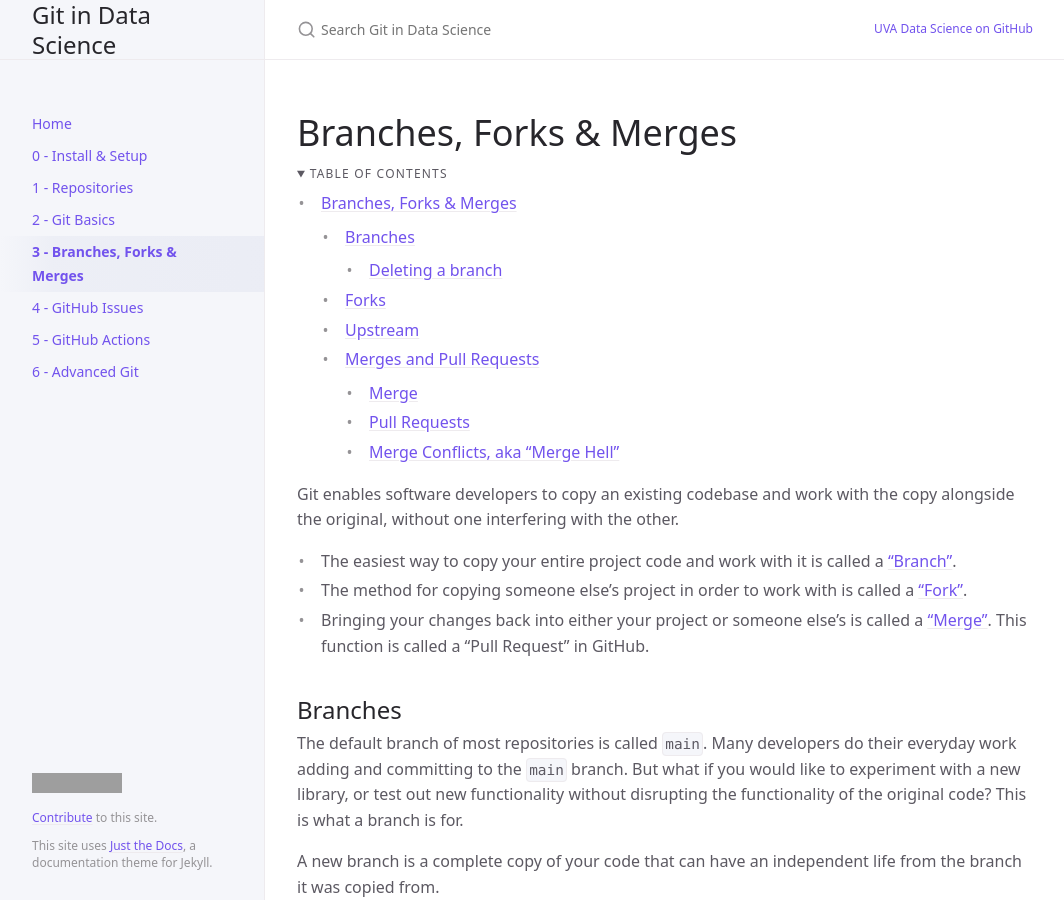
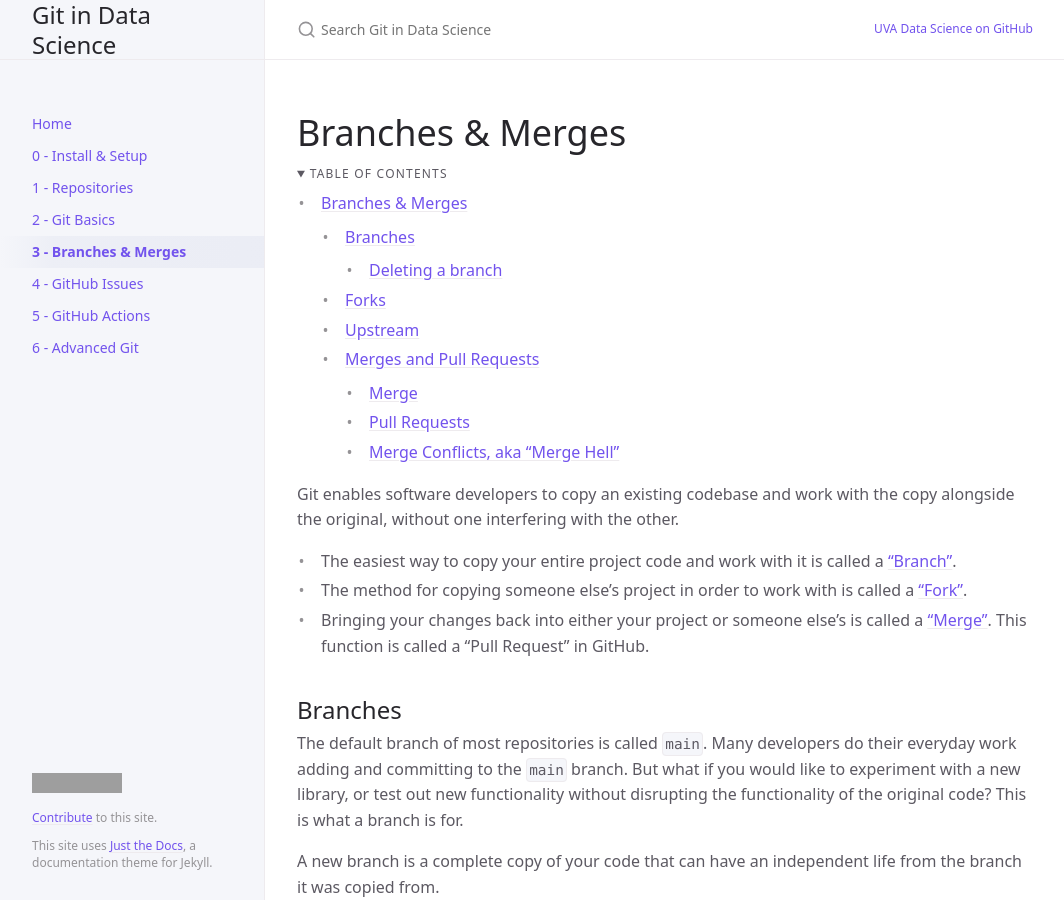
Before and after one commit to UVADS/git-basics, a Jekyll site: the page built from docs/forks-branches.md, in a window 1280 px wide and 900 px high. Shown: the whole window, without its empty margins (107-1171 px from the left). Built offline with Jekyll 4.4.1, drawn with Linux system fonts in a browser that asks for light colours; cached includes are drawn as plain includes; grey boxes are pictures that could not be loaded.

Commit message:
Shorter page name

```diff
--- a/docs/forks-branches.md
+++ b/docs/forks-branches.md
@@ -1,9 +1,9 @@
 ---
 layout: default
-title: 3 - Branches, Forks & Merges
+title: 3 - Branches & Merges
 nav_order: 5
 ---
-# Branches, Forks & Merges
+# Branches & Merges
 
 <details open markdown="block">
   <summary>
```
